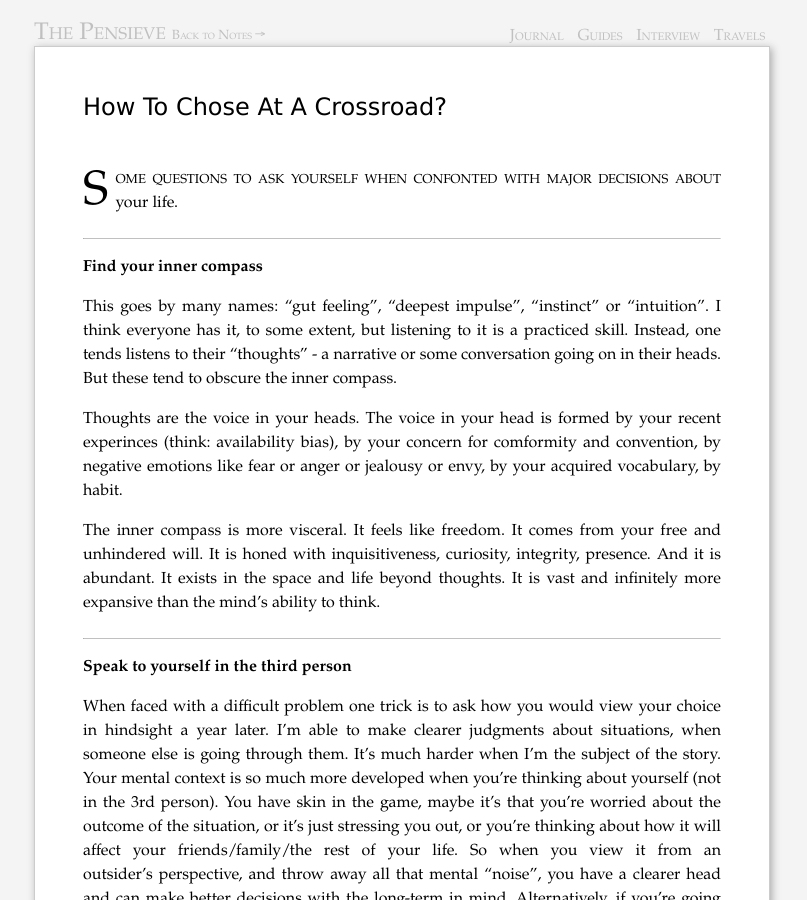
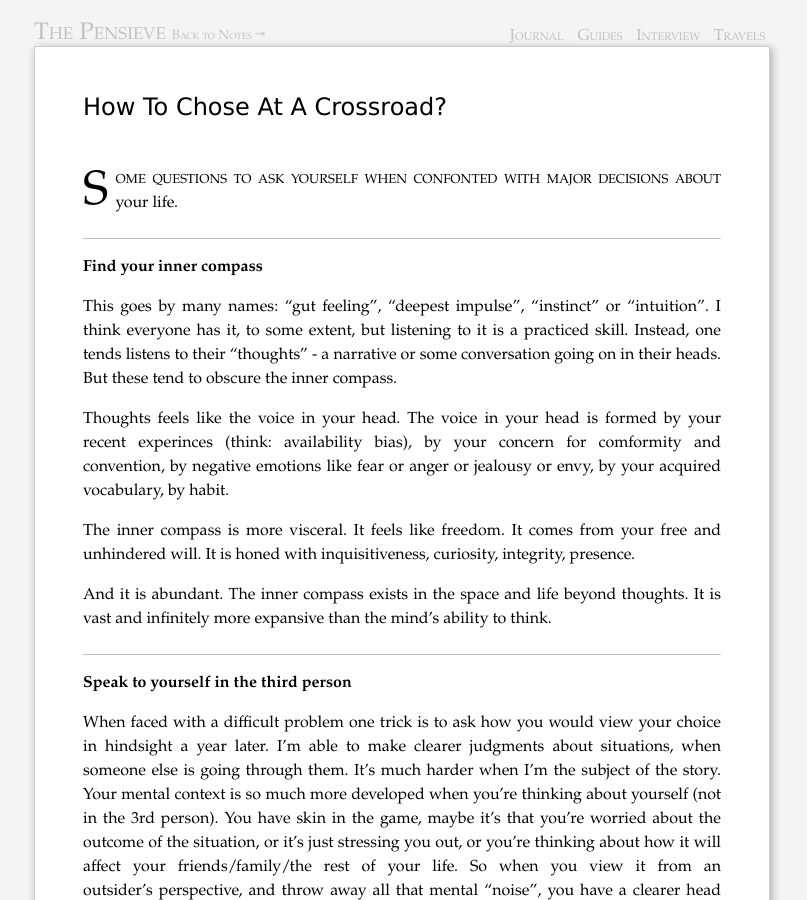
Before and after one commit to piyushahuja/piyushahuja.github.io, a Jekyll site: the page built from _posts/journal/2019-12-29-path.md, in a window 1280 px wide and 900 px high. Shown: the whole window, without its empty margins (238-1045 px from the left). Built offline with Jekyll 4.4.1, drawn with Linux system fonts in a browser that asks for light colours.

Commit message:
auto deployed

```diff
--- a/_posts/journal/2019-12-29-path.md
+++ b/_posts/journal/2019-12-29-path.md
@@ -18,9 +18,11 @@ Some questions to ask yourself when confonted with major decisions about your li
 
 This goes by many names: "gut feeling", "deepest impulse", "instinct" or "intuition". I think everyone has it, to some extent, but listening to it is a practiced skill. Instead, one tends listens to their "thoughts" - a narrative or some conversation going on in their heads. But these tend to obscure the inner compass.
 
-Thoughts are the voice in your heads. The voice in your head is formed by your recent experinces (think: availability bias), by your concern for comformity and convention, by negative emotions like fear or anger or jealousy or envy,  by your acquired vocabulary,  by habit.
+Thoughts  feels like the voice in your head. The voice in your head is formed by your recent experinces (think: availability bias), by your concern for comformity and convention, by negative emotions like fear or anger or jealousy or envy,  by your acquired vocabulary,  by habit.
 
-The inner compass is more visceral. It feels like freedom. It comes from your free and unhindered will. It is honed with inquisitiveness, curiosity, integrity, presence. And it is abundant. It exists in the space and life beyond thoughts.   It is vast and infinitely more expansive than the mind’s ability to think.
+The inner compass is more visceral. It feels like freedom. It comes from your free and unhindered will. It is honed with inquisitiveness, curiosity, integrity, presence.
+
+And it is abundant.  The inner compass exists in the space and life beyond thoughts.   It is vast and infinitely more expansive than the mind’s ability to think.
 
 
 ---
```
